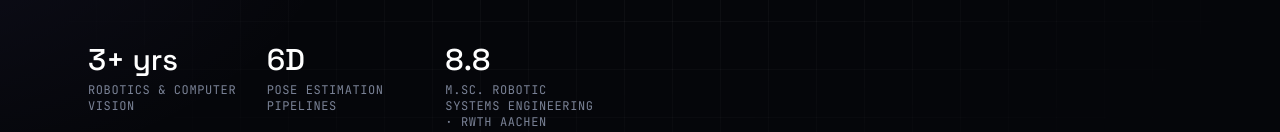
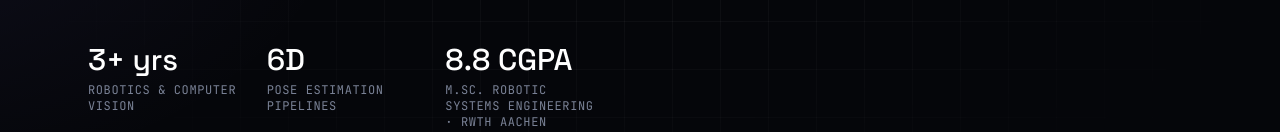
Before and after one commit to imYK223/imYK223.github.io, a plain HTML site: page index.html in a window 1280 px wide. Shown: the part 756-888 px from the top of the page. Drawn offline with nearby package versions, Linux system fonts and the light colour scheme.

Commit message:
Add 'CGPA' to the academic score display

```diff
--- a/index.html
+++ b/index.html
@@ -299,7 +299,7 @@
             <div class="text-xs font-mono uppercase tracking-wider text-muted mt-1">Pose estimation pipelines</div>
           </div>
           <div>
-            <div class="text-3xl font-medium text-white">8.8</div>
+            <div class="text-3xl font-medium text-white">8.8 CGPA</div>
             <div class="text-xs font-mono uppercase tracking-wider text-muted mt-1">M.Sc. Robotic Systems Engineering · RWTH Aachen</div>
           </div>
         </div>
```
